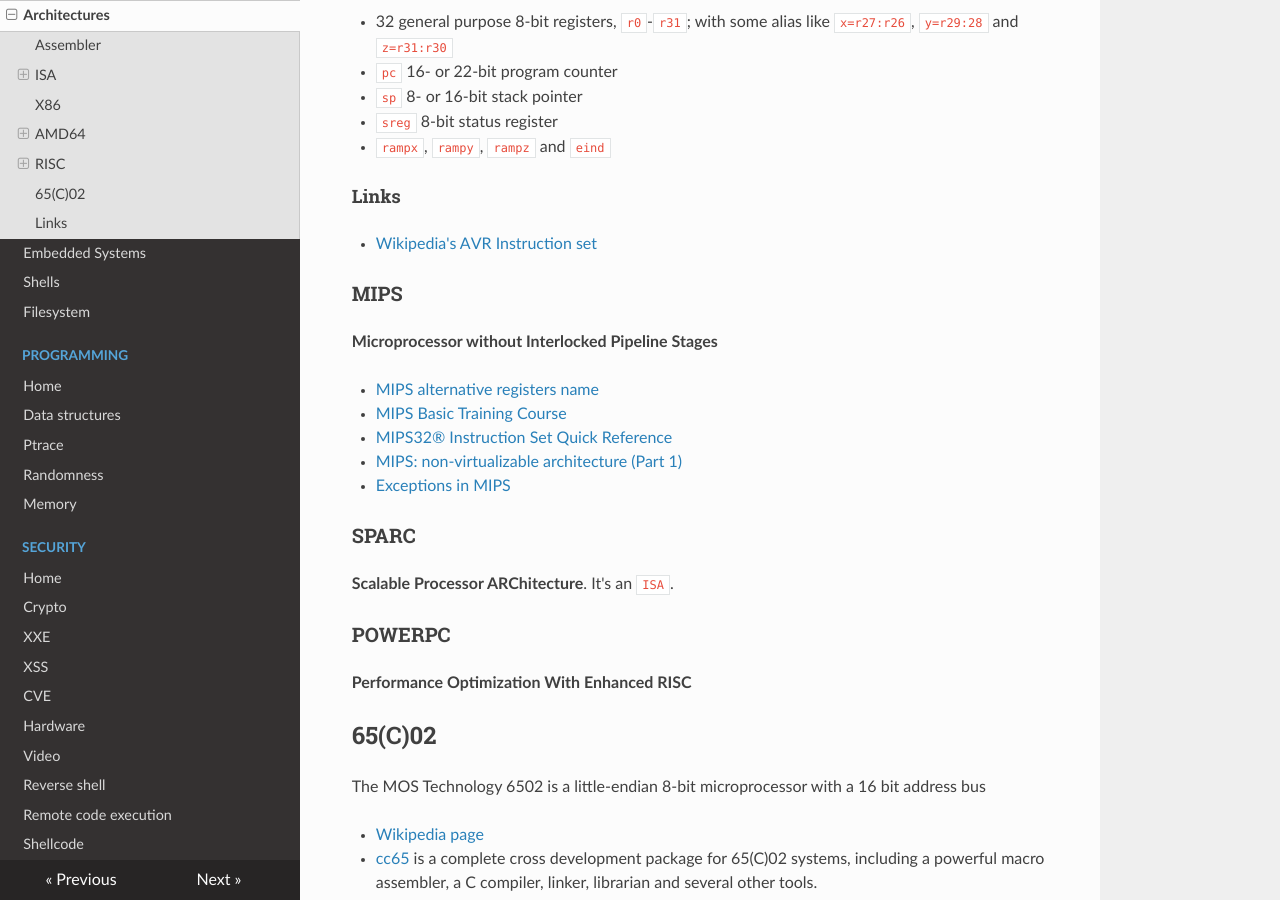
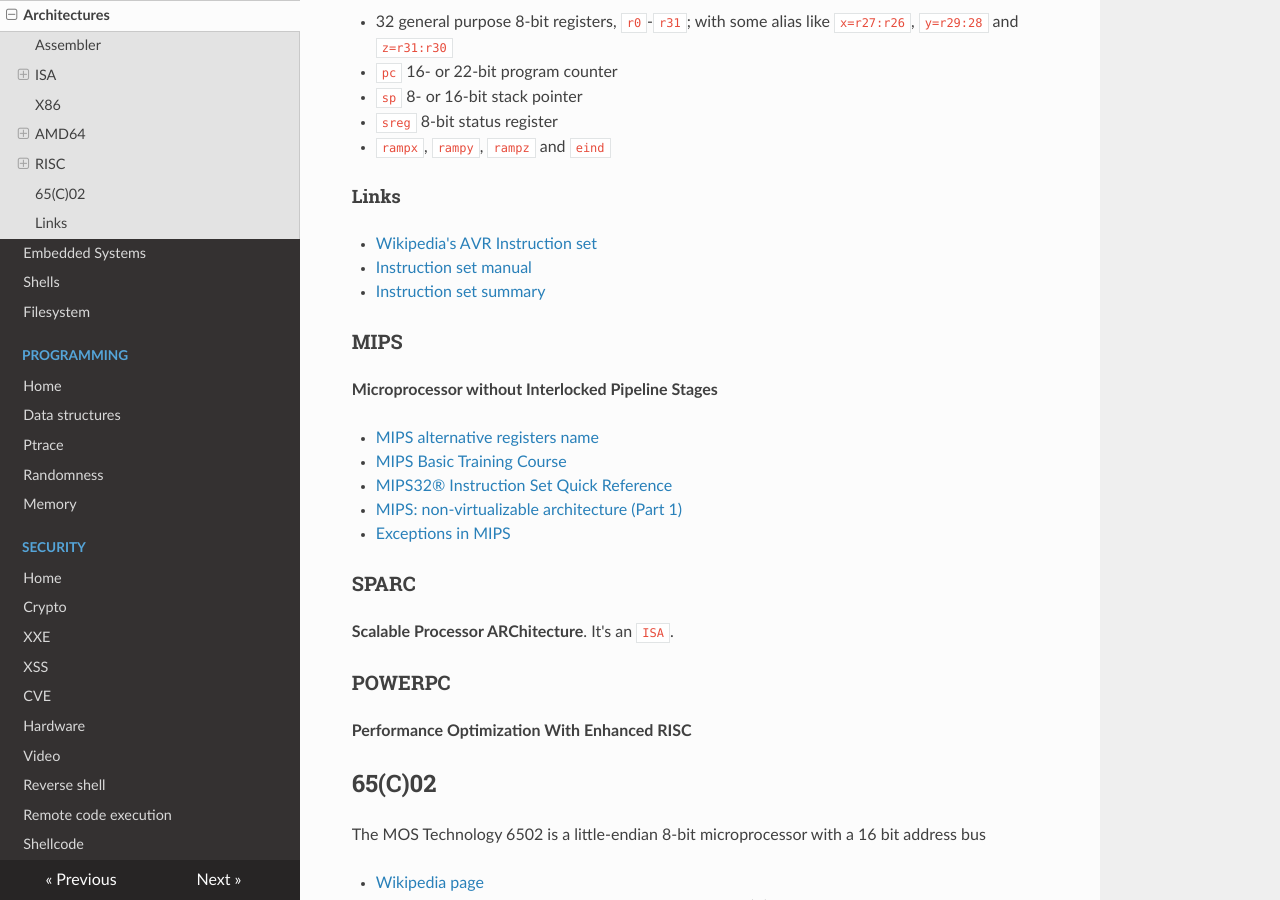
Before and after one commit to gipi/low-level, an MkDocs documentation site: the page built from docs/arch.md, in a window 1280 px wide and 900 px high, scrolled down 3372 px. Built offline with MkDocs 1.6.1, drawn with Linux system fonts in a browser that asks for light colours; nearby versions of some CDN libraries; old or Windows-style settings are respelled for this version of MkDocs.

Commit message:
Add AVR links to documentation about instruction set.

```diff
--- a/docs/arch.md
+++ b/docs/arch.md
@@ -149,6 +149,8 @@ There are the following registers:
 #### Links
 
  - [Wikipedia's AVR Instruction set](https://en.wikipedia.org/wiki/Atmel_AVR_instruction_set)
+ - [Instruction set manual](http://www.atmel.com/images/Atmel-0856-AVR-Instruction-Set-Manual.pdf)
+ - [Instruction set summary](http://www.avr-tutorials.com/sites/default/files/Instruction%20Set%20Summary.pdf)
 
 ### MIPS
 
```
